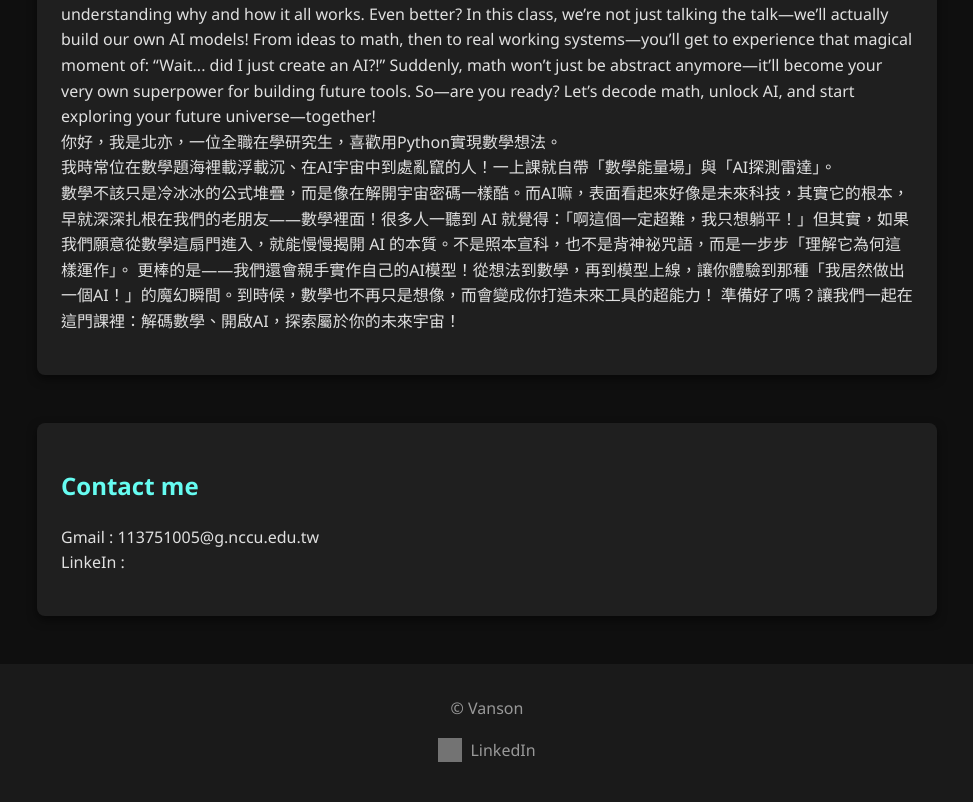
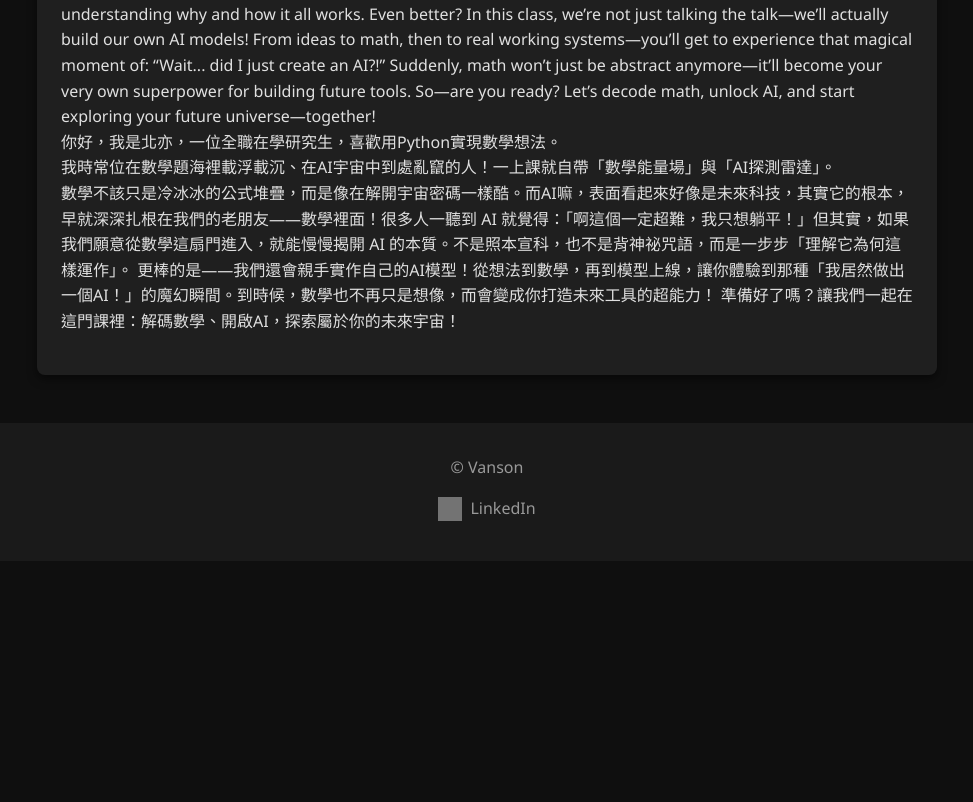
Before and after one commit to Vansonlin81/Vansonlin81.github.io, a plain HTML site: page personal-website/vanson.html in a window 1280 px wide. Shown: the part 841-1643 px from the top of the page, without its empty margins (153-1126 px from the left). After the commit the page ends 1402 px from the top, so only its background shows below. Drawn offline with Linux system fonts and the light colour scheme; grey boxes are pictures that could not be loaded.

Commit message:
Update vanson.html

```diff
--- a/personal-website/vanson.html
+++ b/personal-website/vanson.html
@@ -47,15 +47,6 @@
       準備好了嗎？讓我們一起在這門課裡：解碼數學、開啟AI，探索屬於你的未來宇宙！
       </p>
     </section>
-
-    <section class="card fade-in">
-      <h1>Contact me </h1>
-      <p>
-        Gmail : 113751005@g.nccu.edu.tw <br />
-        LinkeIn :
-      </p>
-    </section>
-
   </main>
 
   <footer>
```
